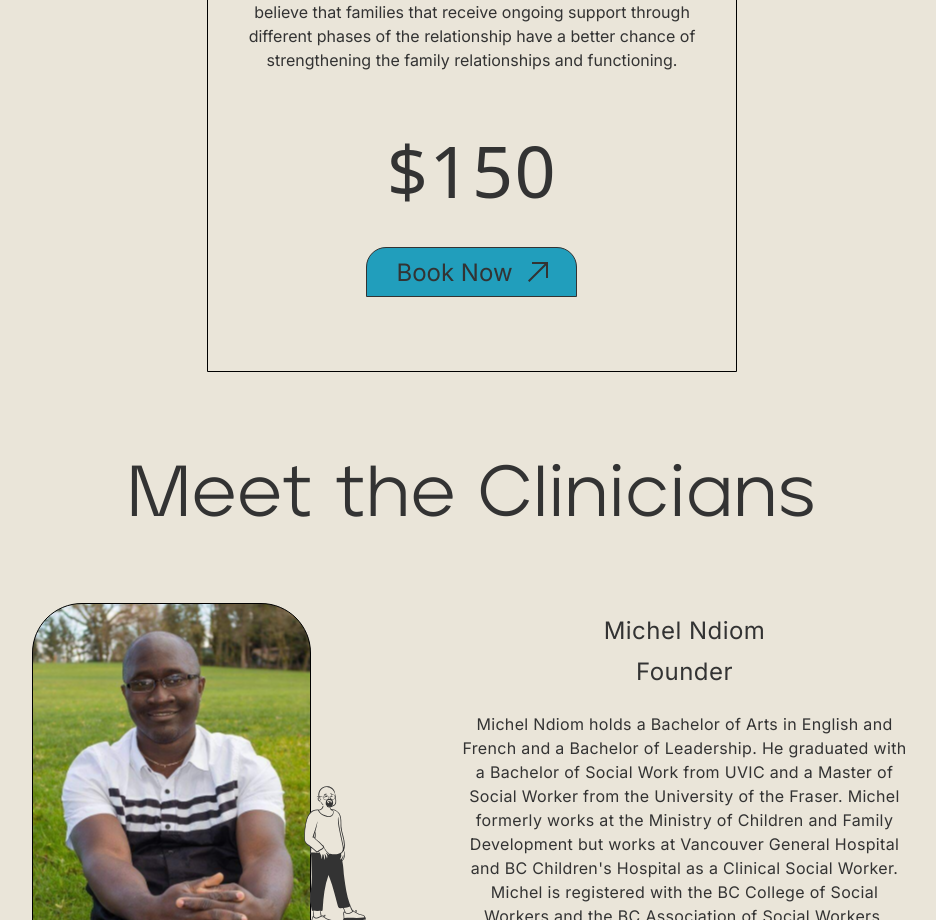
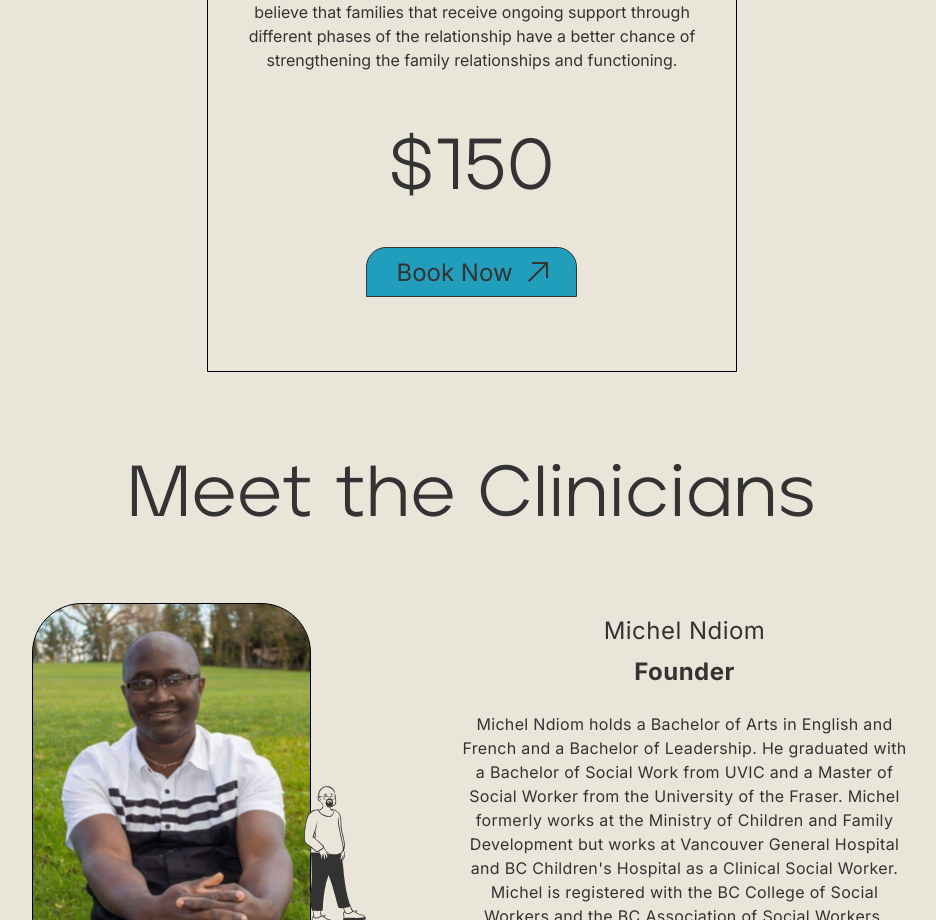
Before and after one commit to coolpythoncodes/blue-heaven, a Next.js app: page /counselling in a window 1280 px wide. Shown: the part 1880-2800 px from the top of the page, without its empty margins (168-1104 px from the left). Built offline with nearby package versions, Linux system fonts and the light colour scheme.

Commit message:
corrections

```diff
--- a/components/sections/Clinicians.tsx
+++ b/components/sections/Clinicians.tsx
@@ -26,7 +26,7 @@ const Clinicians = () => {
                             </div>
                             <div className={`lg:w-[454px] ${index === 1 && "order-1"}`}>
                                 <p className={`body-text font-inter mt-2 md:heading-3 md:${styles.jeko_regular}`}>{value.name}</p>
-                                <p className={`body-text font-inter md:heading-3  md:${styles.jeko_regular}`}>{value.role}</p>
+                                <p className={`body-text font-inter font-extrabold md:heading-3 md:font-extrabold`}>{value.role}</p>
                                 <p className="mt-5 text-center body-text font-inter md:heading-3 lg:body-text">{value.bio}</p>
                             </div>
                         </div>
--- a/pages/counselling.tsx
+++ b/pages/counselling.tsx
@@ -41,7 +41,7 @@ const Counselling = () => {
                                     </div>
                                 </h4>
                                 <p className="font-inter font-normal text-[15px] leading-[23px] px-5 md:body-text md:px-8 md:mb-[54px]">{value.description}</p>
-                                <h2 className="heading-2 mt-[11px] mb-[6px] md:heading-1 md:mb-8">{value.price}</h2>
+                                <h2 className={`heading-2 mt-[11px] mb-[6px] md:heading-1 md:mb-8 ${styles.jeko_regular}`}>{value.price}</h2>
                                 <Button
                                     href=""
                                     title="Book Now"
--- a/pages/index.tsx
+++ b/pages/index.tsx
@@ -24,12 +24,9 @@ import coloredCircle from "../public/assets/images/colored-circles.svg"
 import starShape from "../public/assets/images/star-shape.svg"
 import yellowBlackFlower from "../public/assets/images/yellow-black-flower.svg"
 import pointingArrow from "../public/assets/arrows/pointing-arrow.svg"
-import useWindowDimensions from '../hooks/useWindowDimensions'
 
 
 const Home: NextPage = () => {
-  const { width } = useWindowDimensions()
-  console.log(width)
 
   return (
     <Layout navBarColor="bg-blueBg">
```
